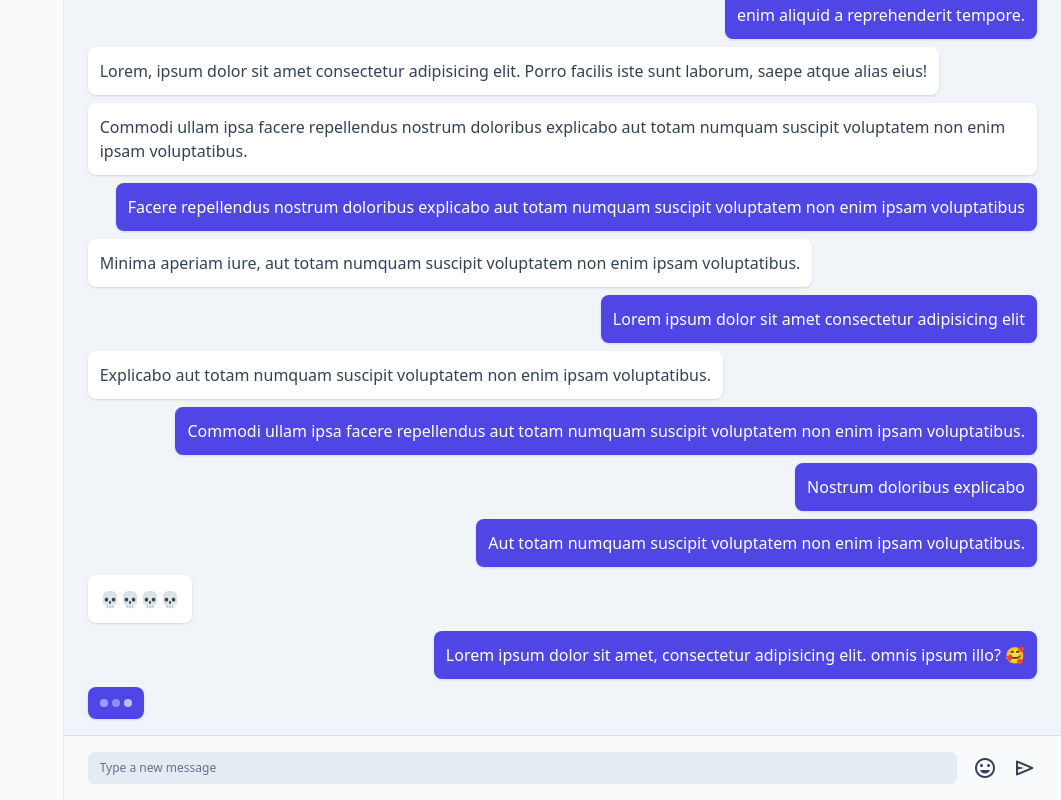
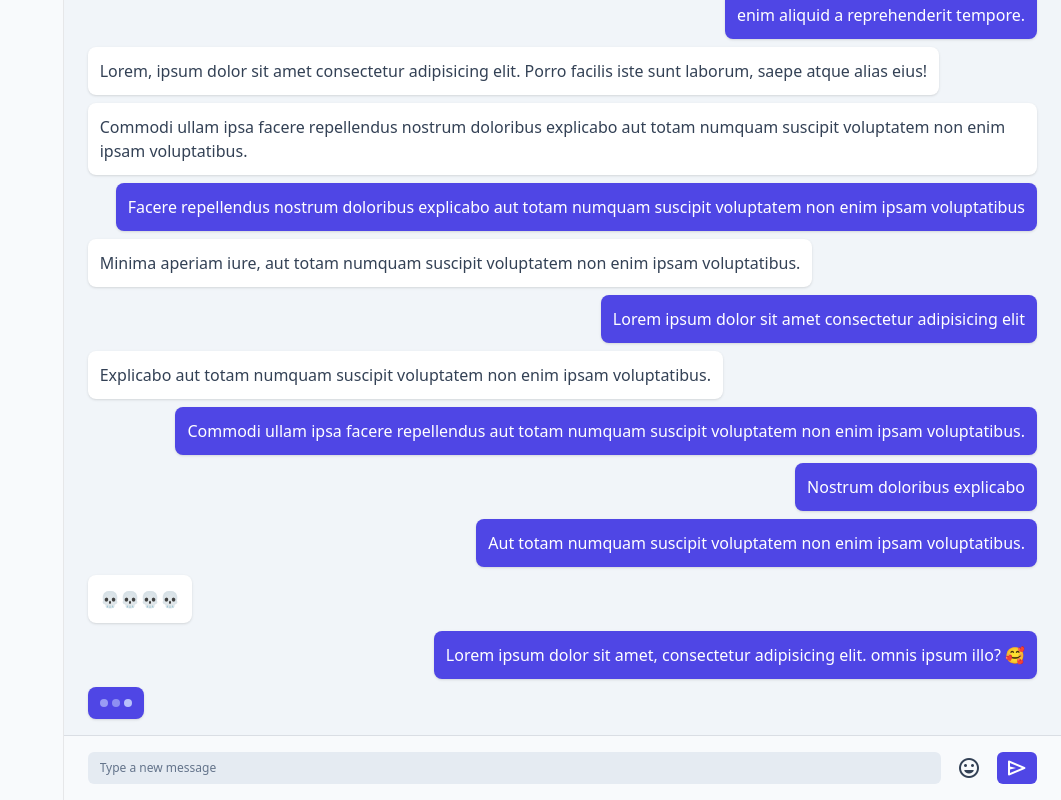
Before and after one commit to nicoleharaj/chat-app, a React (Create React App) app: page / in a window 1280 px wide. Shown: the part 183-983 px from the top of the page, without its empty margins (219-1280 px from the left). Built offline with nearby package versions, Linux system fonts and the light colour scheme.

Commit message:
update Button

```diff
--- a/src/components/Button.tsx
+++ b/src/components/Button.tsx
@@ -1,25 +1,30 @@
+import { ReactElement } from 'react';
 import classNames from 'classnames';
-import { ReactElement } from 'react';
 
-type B = {
+export interface ButtonProps {
   size?: string;
-  type?: string;
+  primary?: boolean;
+  secondary?: boolean;
+  success?: boolean;
+  danger?: boolean;
+  warning?: boolean;
+  info?: boolean;
   className?: string;
   children?: ReactElement | string;
-};
+}
 
-export default function Button({ size, type, className, children }: B) {
+export default function Button({ size, primary, secondary, success, danger, warning, info, className, children }: ButtonProps) {
   return (
     <button
       className={classNames(
         'outline-none rounded-md font-medium active:scale-95 focus:ring-none disabled:bg-gray-400/80 disabled:shadow-none disabled:cursor-not-allowed',
         {
-          'bg-indigo-600 text-white hover:bg-indigo-700 px-2 py-1': type === 'primary',
-          'bg-slate-600 text-white hover:bg-slate-700 px-2 py-1': type === 'secondary',
-          'bg-emerald-600 text-white hover:bg-emerald-700 px-2 py-1': type === 'success',
-          'bg-rose-600 text-white hover:bg-rose-700 px-2 py-1': type === 'danger',
-          'bg-yellow-300 text-neutral-700 hover:bg-yellow-400 px-2 py-1': type === 'warning',
-          'bg-sky-500 text-white hover:bg-sky-600 px-2 py-1': type === 'info',
+          'bg-indigo-600 text-white hover:bg-indigo-700 px-2 py-1': primary,
+          'bg-slate-600 text-white hover:bg-slate-700 px-2 py-1': secondary,
+          'bg-emerald-600 text-white hover:bg-emerald-700 px-2 py-1': success,
+          'bg-rose-600 text-white hover:bg-rose-700 px-2 py-1': danger,
+          'bg-yellow-300 text-neutral-700 hover:bg-yellow-400 px-2 py-1': warning,
+          'bg-sky-500 text-white hover:bg-sky-600 px-2 py-1': info,
         },
         {
           'text-xs': size === 'xs',
```
